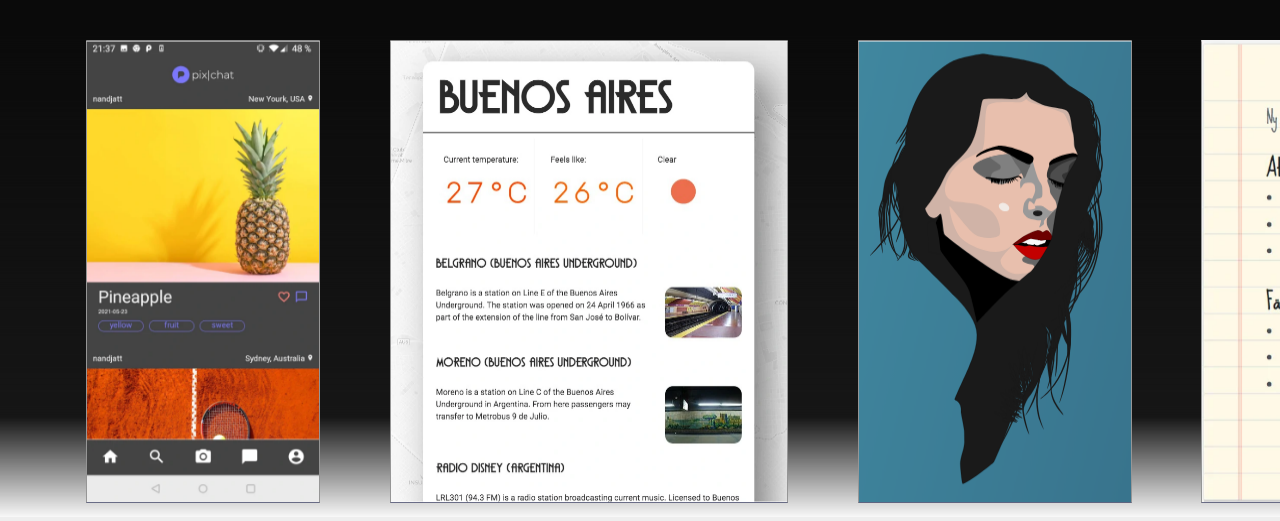
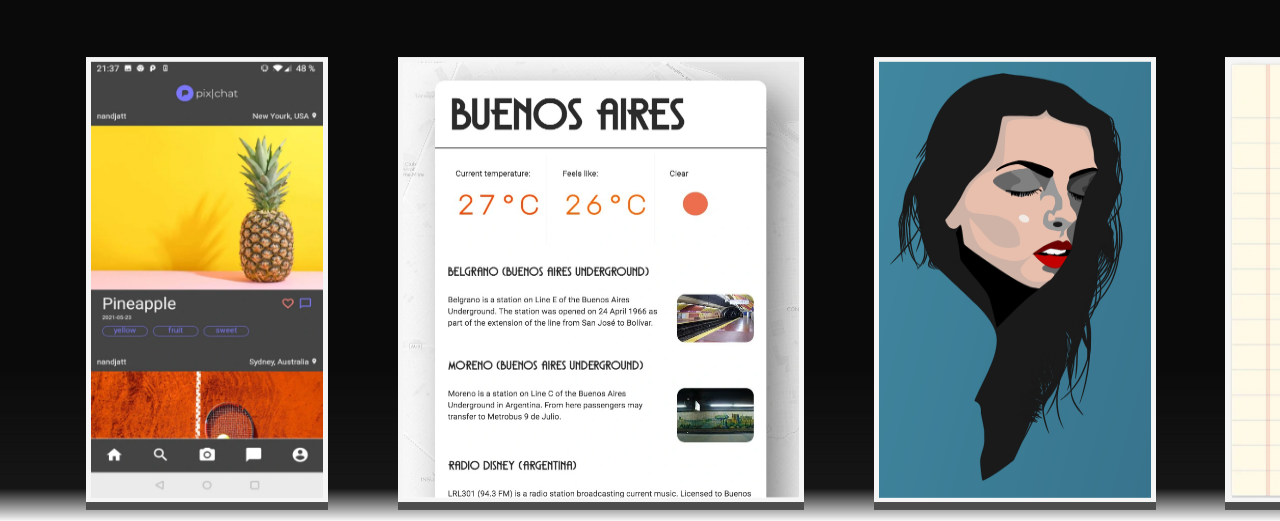
Before and after one commit to oscarlundberg-sthlm/portfoliosite-2021-v2, a plain HTML site: page index.html in a window 1280 px wide. Shown: the part 994-1515 px from the top of the page. Drawn offline with Linux system fonts and the light colour scheme; a web font is replaced by a local one.

Commit message:
new portfolio-3d-styling

```diff
--- a/css/style.css
+++ b/css/style.css
@@ -131,82 +131,71 @@ section {
 
 #section-2 {
     background-color: var(--section-2-bg);
-    perspective: 400px;
-    perspective-origin: 50% 40%;
 }
     #portfolio-slider {
-        background-image: url(../assets/raster/pf-slider-bg-2.png);
-        background-size: 100% calc(58vh + 32px);
-        background-repeat: no-repeat;
+        background-image: linear-gradient(to bottom, var(--section-2-bg), var(--section-2-bg)), url(../assets/raster/pf-slider-bg-2.png);
+        background-size: 100% 42.5vh, 100% 20vh; /* calc(58vh + 32px) */
+        background-repeat: no-repeat, no-repeat;
+        background-position: left top, left 42.5vh;
         background-color: #eeeeee;
         position: relative;
         margin-top: 1rem;
         display: flex;
-        gap: 70px;
         padding: 16px 16px 0px 16px;
         overflow-x: scroll;
-        perspective: 400px;
-        perspective-origin: 50% 40%;
+        perspective: 1400px;
+        perspective-origin: 50% 60%;
     }
-    @supports not (gap) {
-        #portfolio-slider {
-            gap: 0;
+    .portfolio-entity {
+        margin-right: 70px; /* safari bad gap support */
     }
     .portfolio-img-container {
-            margin-right: 70px; /* for safari */
+            --img-height: 58vh;
+            --img-border: 5px;
+            --double-border: calc(var(--img-border) * 2);
+            --dvd-height: calc(var(--img-height) + var(--double-border));
+            --dvd-depth: calc(var(--img-height) * 0.05);
+            --half-depth: calc(var(--dvd-depth) / 2);
+            position: relative;
+            height: var(--img-height);
+            transform-origin: bottom;
         }
+        .img-dvd-box {
+            height: inherit;
+            transform-origin: center bottom calc(-1 * var(--dvd-depth));
+            transform-style: preserve-3d;
+            transform: rotateX(20deg) translateZ(calc(-1 * var(--half-depth)));
+            transition: .2s ease-in-out;
         }
-        .portfolio-img-container {
+        .dvd-box-active {
             position: relative;
-            height: 58vh;
-            transform-origin: bottom;
+            z-index: 1;
+            transform: rotateX(0deg) translateZ(calc(-1 * var(--half-depth)));
+            cursor: pointer;
         }
             .portfolio-img {
                 position: relative;
-            z-index: 1;
                 height: inherit;
                 width: auto;
-            border: 1px solid;
-            border-top-color: whitesmoke;
-            border-left-color: rgb(150, 150, 150);
-            border-right-color: rgb(150, 150, 150);
-            border-bottom-color: rgb(97, 100, 128);
-            transform: rotate3d(1, 0, 0, 7deg);
-            transform-origin: inherit;
-            transition: .2s ease-in-out;
+                border: var(--img-border) solid whitesmoke;
+                transform: translateZ(var(--half-depth));
             }
-        .portfolio-img-active {
-            position: relative;
-            z-index: 2;
-            transform: rotate3d(0, 0, 0, 7deg) translateY(-2%) translateZ(6px);
-            cursor: pointer;
+            .dvdLeft, .dvdRight, .dvdBottom {
+                position: absolute;
             }
-        .portfolio-img-shadow {
-            position: absolute;
-            top: 0;
-            right: 0;
-            bottom: 0;
-            left: 0;
-            z-index: 0;
-            background-color: rgba(2, 2, 2, 0.5);
-            transform: rotate3d(1, 0, 0, 90deg) translateZ(-3px);
-            transform-origin: inherit;
-            transition: .2s ease-in-out;
+            .dvdLeft, .dvdRight {
+                height: var(--dvd-height);
+                width: var(--dvd-depth);
             }
-        .portfolio-img-shadow-active {
-            background-color: rgba(2, 2, 2, 0.4);
-            transform: rotate3d(1, 0, 0, 90deg) translateY(5px) translateZ(-3px);
-            -webkit-filter: blur(5px);
-                    filter: blur(5px);
+            .dvdBottom {
+                height: var(--dvd-depth);
             }
         .portfolio-side-filler {
             height: 58vh;
             min-width: 1vw;
         }
-        @supports not (gap) {
         .portfolio-side-filler:first-of-type {
-                min-width: 70px; /* for safari */
-            }
+            min-width: 70px; /* safari bad gap support */
         }
         .portfolio-more-info {
             position: relative;
--- a/index.html
+++ b/index.html
@@ -33,8 +33,9 @@
                 <div class="portfolio-entity">
                     <a href="https://github.com/IttzyTT/pix-chat" target="_blank" rel="noopener noreferrer">
                         <div class="portfolio-img-container">
-                            <div class="portfolio-img-shadow"></div>
+                            <div class="img-dvd-box">
                                 <img src="assets/raster/pixchat-pwa.webp" width="540" height="1080" alt="pixchat-pwa" class="portfolio-img">
+                            </div>
                         </div>
                     </a>
                     <div class="portfolio-more-info">
@@ -46,8 +47,9 @@
                 <div class="portfolio-entity">
                     <a href="https://oscarlundberg-sthlm.github.io/A-Location-App/" target="_blank" rel="noopener noreferrer">
                         <div class="portfolio-img-container">
-                            <div class="portfolio-img-shadow"></div>
+                            <div class="img-dvd-box">
                                 <img src="assets/raster/location-app.webp" width="777" height="911" alt="location-app" class="portfolio-img">
+                            </div>
                         </div>
                     </a>
                     <div class="portfolio-more-info">
@@ -58,8 +60,9 @@
                 </div>
                 <div class="portfolio-entity">
                     <div class="portfolio-img-container">
-                        <div class="portfolio-img-shadow"></div>
+                        <div class="img-dvd-box">
                             <img src="assets/svg/b&w-woman-exp.svg" width="1422" height="2430" alt="eyes-shut" class="portfolio-img portfolio-img-no-link">
+                        </div>
                     </div>
                     <div class="portfolio-more-info">
                         <h1>SVG</h1>
@@ -69,8 +72,9 @@
                 </div>
                 <div class="portfolio-entity">
                     <div class="portfolio-img-container">
-                        <div class="portfolio-img-shadow"></div>
+                        <div class="img-dvd-box">
                             <img src="assets/raster/todo-app.webp" width="486" height="649" alt="todo-app" class="portfolio-img portfolio-img-no-link">
+                        </div>
                     </div>
                     <div class="portfolio-more-info">
                         <h1>Todo App</h1>
@@ -81,8 +85,9 @@
                 <div class="portfolio-entity">
                     <a href="https://oscarlundberg-sthlm.github.io/Sudoku/" target="_blank" rel="noopener noreferrer">
                         <div class="portfolio-img-container">
-                            <div class="portfolio-img-shadow"></div>
+                            <div class="img-dvd-box">
                                 <img src="assets/raster/sudoku-app.webp" width="881" height="1080" alt="sudoku-app" class="portfolio-img">
+                            </div>
                         </div>
                     </a>
                     <div class="portfolio-more-info">
@@ -94,8 +99,9 @@
                 <div class="portfolio-entity">
                     <a href="https://oscarlundberg-sthlm.github.io/Budget-Tennis/" target="_blank" rel="noopener noreferrer">
                         <div class="portfolio-img-container">
-                            <div class="portfolio-img-shadow"></div>
+                            <div class="img-dvd-box">
                                 <img src="assets/raster/budget-tennis.webp" width="540" height="1080" alt="budget tennis" class="portfolio-img">
+                            </div>
                         </div>
                     </a>
                     <div class="portfolio-more-info">
--- a/js/portfolio.js
+++ b/js/portfolio.js
@@ -1,15 +1,78 @@
-// shadow on hover
 const images = document.querySelectorAll('.portfolio-img');
 const shadows = document.querySelectorAll('.portfolio-img-shadow');
 
+// dvd
+let dvdBox = document.querySelectorAll('.img-dvd-box');
+let dvdSideColor = 'hsl(0, 0%, 80%)';
+let dvdBottomColor = 'hsl(0, 0%, 30%)';
+
+dvdBox.forEach(v => {
+    let dvdLeft, dvdRight, dvdBottom;
+    dvdLeft = document.createElement('div');
+    dvdRight = document.createElement('div');
+    dvdBottom = document.createElement('div');
+    dvdLeft.style.backgroundColor = dvdSideColor;
+    dvdRight.style.backgroundColor = dvdSideColor;
+    dvdBottom.style.backgroundColor = dvdBottomColor;
+    dvdLeft.classList.add('dvdLeft');
+    dvdRight.classList.add('dvdRight');
+    dvdBottom.classList.add('dvdBottom');
+
+    v.insertAdjacentElement('afterbegin', dvdLeft);
+    v.insertAdjacentElement('afterbegin', dvdRight);
+    v.insertAdjacentElement('afterbegin', dvdBottom);
+})
+
+let dvdLeft = document.querySelectorAll('.dvdLeft');
+let dvdRight = document.querySelectorAll('.dvdRight');
+let dvdBottom = document.querySelectorAll('.dvdBottom');
+
+const transformBoxSides = (boxSideList) => {
+    boxSideList.forEach(v => {
+        let style = getComputedStyle(v);
+        let parentStyle = getComputedStyle(v.parentNode);
+        let imgTotalWidth = v.parentNode.lastElementChild.offsetWidth;
+        let imgTotalHeight = v.parentNode.lastElementChild.offsetHeight;
+        let move, height, width;
+
+        switch (boxSideList) {
+            case dvdLeft:
+                width = parseFloat(style.width);
+                move = (imgTotalWidth - width) / 2;
+                v.style.left = move + 'px';
+                v.style.transform = `rotateY(-90deg) translateZ(${imgTotalWidth / 2}px)`;
+                break;
+            case dvdRight:
+                width = parseFloat(style.width);
+                move = (imgTotalWidth - width) / 2;
+                v.style.left = move + 'px';
+                v.style.transform = `rotateY(90deg) translateZ(${imgTotalWidth / 2}px)`;
+                break;
+            case dvdBottom:
+                height = parseFloat(style.height);
+                v.style.width = parentStyle.width;
+                move = (imgTotalHeight - height) / 2;
+                v.style.top = move + 'px';
+                v.style.transform = `rotateX(-90deg) translateZ(${imgTotalHeight / 2}px)`;
+                break;
+
+            default:
+                break;
+        }
+    })
+}
+transformBoxSides(dvdLeft);
+transformBoxSides(dvdRight);
+transformBoxSides(dvdBottom);
+// end of dvd
+
+
 if (window.MouseEvent) {
-    images.forEach((v, k) => v.addEventListener('mouseenter', () => {
-            images[k].classList.add('portfolio-img-active');
-            shadows[k].classList.add('portfolio-img-shadow-active');
+    dvdBox.forEach((v, k) => v.addEventListener('mouseenter', () => {
+            dvdBox[k].classList.add('dvd-box-active');
     }))
-    images.forEach((v, k) => v.addEventListener('mouseleave', () => {
-            images[k].classList.remove('portfolio-img-active');
-            shadows[k].classList.remove('portfolio-img-shadow-active');
+    dvdBox.forEach((v, k) => v.addEventListener('mouseleave', () => {
+            dvdBox[k].classList.remove('dvd-box-active');
     }))
 }
 
@@ -19,14 +82,12 @@ const pfScrollEffect = () => {
         let lastElement = '';
         document.getElementById('portfolio-slider').addEventListener('scroll', (e) => {
             if (e.target.scrollLeft) {
-                let element = document.elementFromPoint((window.innerWidth / 2), (window.innerHeight / 2));
-                if (element.classList.contains('portfolio-img')) {
+                let element = document.elementFromPoint((window.innerWidth / 2), (window.innerHeight / 2)).parentNode;
+                if (element.classList.contains('img-dvd-box')) {
                     if (lastElement && lastElement != element) {
-                        lastElement.classList.remove('portfolio-img-active');
-                        lastElement.previousElementSibling.classList.remove('portfolio-img-shadow-active');
+                        lastElement.classList.remove('dvd-box-active');
                     }
-                    element.classList.add('portfolio-img-active');
-                    element.previousElementSibling.classList.add('portfolio-img-shadow-active');
+                    element.classList.add('dvd-box-active');
                     lastElement = element;
                 }
             }
@@ -40,6 +101,7 @@ const imgsNoLink = document.querySelectorAll('.portfolio-img-no-link');
 
 imgsNoLink.forEach(v => v.addEventListener('click', (e) => {
     const el = e.target;
+    const dvdBox = el.parentNode;
     const boundingBox = el.getBoundingClientRect();
     const imgAlt = el.alt;
     const imgSrc = el.currentSrc;
@@ -68,12 +130,12 @@ imgsNoLink.forEach(v => v.addEventListener('click', (e) => {
     bigImgDiv.style.zIndex = 1000;
     bigImgDiv.classList.add('popup-img-div');
 
-    el.style.opacity = 0;
+    dvdBox.style.opacity = 0;
     bigImgDiv.appendChild(bigImg);
     document.body.appendChild(bigImgDiv);
 
     bigImgDiv.addEventListener('click', () => {
         bigImgDiv.remove();
-        el.style.opacity = 1;
+        dvdBox.style.opacity = 1;
     })
 }))
```
Also changed, not shown: js/windowscroll.js (+4 -6 lines). Lines whose indentation alone changed are shown as unchanged.
